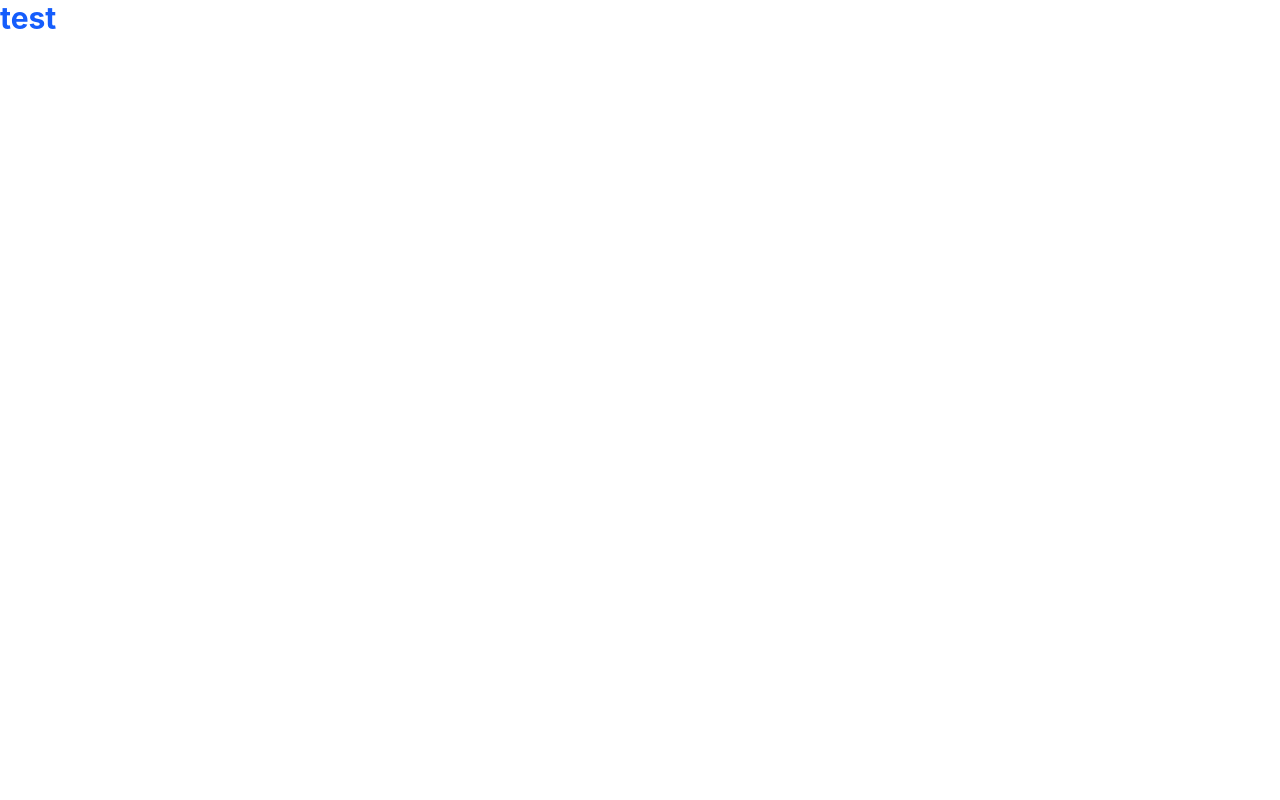
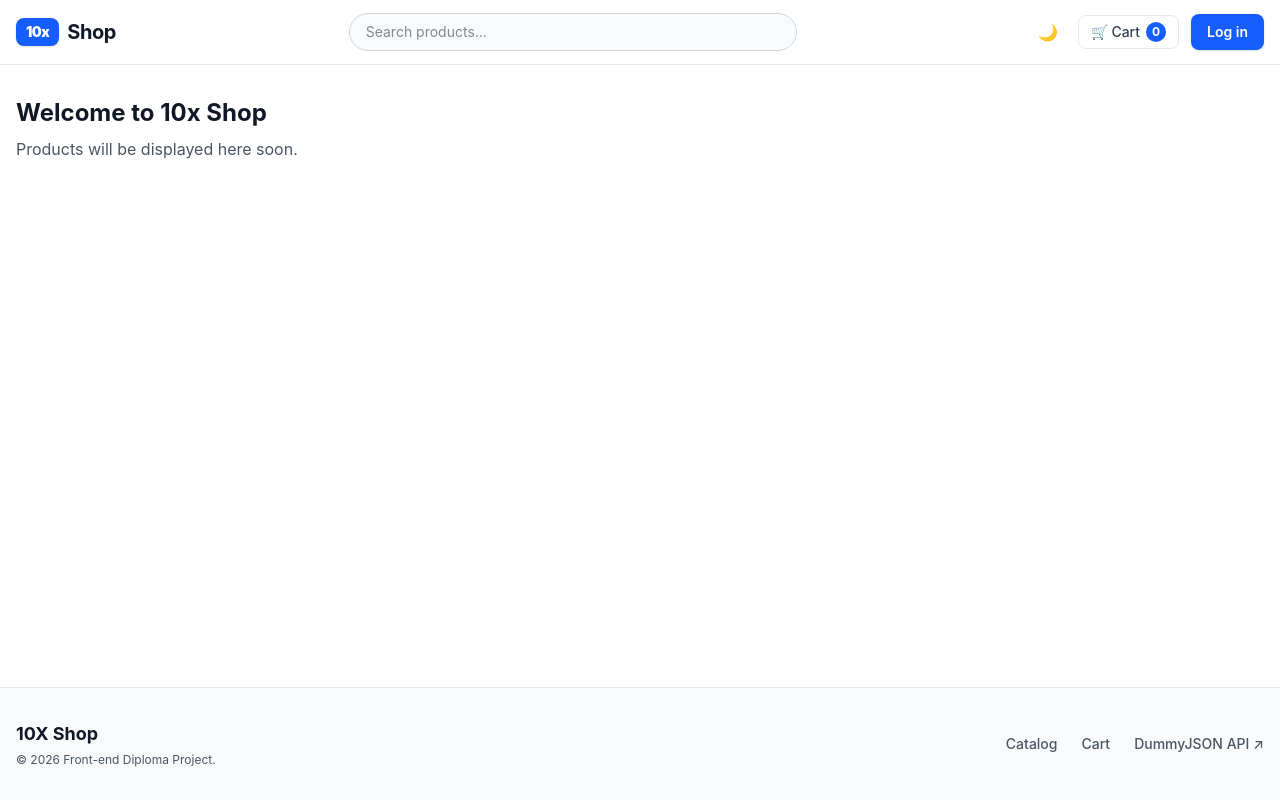
Before and after one commit to nutsa-dev/10x-shop-nutsa, a React (Vite) app: page / in a window 1280 px wide. Built offline with nearby package versions, Linux system fonts and the light colour scheme.

Commit message:
feat(layout): add navbar, main container, and footer

```diff
--- a/src/App.tsx
+++ b/src/App.tsx
@@ -1,14 +1,22 @@
-import './App.css'
+import { Navbar } from "@/components/layout/Navbar";
+import { Footer } from "@/components/layout/Footer";
 
-function App() {
+export default function App() {
+  return (
+    <div className="flex min-h-screen flex-col bg-white text-gray-900 dark:bg-gray-900 dark:text-white">
+      {/* 1. ზედა ზოლი */}
+      <Navbar />
 
-  const h1: string = "test";
+      {/* 2. ძირითადი სივრცე (გაიწელება flex-1-ით) */}
+      <main className="container mx-auto flex-1 px-4 py-8">
+        <h1 className="text-2xl font-bold">Welcome to 10x Shop</h1>
+        <p className="mt-2 text-gray-600 dark:text-gray-400">
+          Products will be displayed here soon.
+        </p>
+      </main>
 
-  return (
-    <h1 className="text-3xl font-bold text-blue-600">
-      {h1}
-    </h1>
-  )
+      {/* 3. ქვედა ზოლი */}
+      <Footer />
+    </div>
+  );
 }
-
-export default App
--- /dev/null
+++ b/src/components/layout/Footer.tsx
@@ -0,0 +1,37 @@
+export const Footer = () => {
+  return (
+    <footer className="border-t border-gray-200 bg-gray-50 text-gray-600 dark:border-gray-800 dark:bg-gray-950 dark:text-gray-400">
+      <div className="container mx-auto flex flex-col items-center justify-between gap-4 px-4 py-8 sm:flex-row">
+
+        {/* ბრენდი და საავტორო უფლებები */}
+        <div className="flex flex-col items-center gap-1 sm:items-start">
+          <span className="text-lg font-bold text-gray-900 dark:text-white">
+            10X Shop
+          </span>
+          <p className="text-xs">
+            © 2026 Front-end Diploma Project.
+          </p>
+        </div>
+
+        {/* ნავიგაცია და რესურსები */}
+        <div className="flex items-center gap-6 text-sm font-medium">
+          <a href="#catalog" className="transition hover:text-blue-600 dark:hover:text-blue-400">
+            Catalog
+          </a>
+          <a href="#cart" className="transition hover:text-blue-600 dark:hover:text-blue-400">
+            Cart
+          </a>
+          <a
+            href="https://dummyjson.com"
+            target="_blank"
+            rel="noopener noreferrer"
+            className="transition hover:text-blue-600 dark:hover:text-blue-400"
+          >
+            DummyJSON API ↗
+          </a>
+        </div>
+
+      </div>
+    </footer>
+  );
+};
--- /dev/null
+++ b/src/components/layout/Navbar.tsx
@@ -0,0 +1,59 @@
+export const Navbar = () => {
+  return (
+    <header className="sticky top-0 z-50 w-full border-b border-gray-200 bg-white/80 backdrop-blur-md dark:border-gray-800 dark:bg-gray-900/80">
+      <div className="container mx-auto flex h-16 items-center justify-between px-4 gap-4">
+
+        {/* 1. Logo and Name */}
+        <a href="/" className="flex items-center gap-2 text-xl font-bold tracking-tight text-gray-900 dark:text-white">
+          <span className="rounded-lg bg-blue-600 px-2.5 py-1 text-sm font-black text-white shadow-sm">
+            10x
+          </span>
+          <span>Shop</span>
+        </a>
+
+        {/* 2. Searchbar */}
+        <div className="hidden sm:flex flex-1 max-w-md mx-4">
+          <input
+            type="search"
+            placeholder="Search products..."
+            className="w-full rounded-full border border-gray-300 bg-gray-50 px-4 py-2 text-sm text-gray-900 outline-none transition focus:border-blue-500 focus:bg-white focus:ring-2 focus:ring-blue-100 dark:border-gray-700 dark:bg-gray-800 dark:text-white dark:focus:border-blue-500 dark:focus:ring-blue-950"
+          />
+        </div>
+
+        {/* 3. მარჯვენა მოქმედებები (თემა, კალათა, შესვლა) */}
+        <div className="flex items-center gap-3">
+
+          {/* რეჟიმის გადამრთველი */}
+          <button
+            type="button"
+            aria-label="Toggle theme"
+            className="rounded-lg p-2 text-gray-600 hover:bg-gray-100 dark:text-gray-300 dark:hover:bg-gray-800 transition"
+          >
+            🌙
+          </button>
+
+          {/* კალათა მთვლელით */}
+          <button
+            type="button"
+            className="relative flex items-center gap-1.5 rounded-lg border border-gray-200 px-3 py-1.5 text-sm font-medium text-gray-700 hover:bg-gray-50 dark:border-gray-700 dark:text-gray-200 dark:hover:bg-gray-800 transition"
+          >
+            <span>🛒 Cart</span>
+            <span className="flex h-5 w-5 items-center justify-center rounded-full bg-blue-600 text-xs font-bold text-white">
+              0
+            </span>
+          </button>
+
+          {/* ავტორიზაცია */}
+          <button
+            type="button"
+            className="rounded-lg bg-blue-600 px-4 py-2 text-sm font-semibold text-white shadow-sm transition hover:bg-blue-700 focus:outline-none focus:ring-2 focus:ring-blue-500"
+          >
+            Log in
+          </button>
+
+        </div>
+
+      </div>
+    </header>
+  );
+};
```
